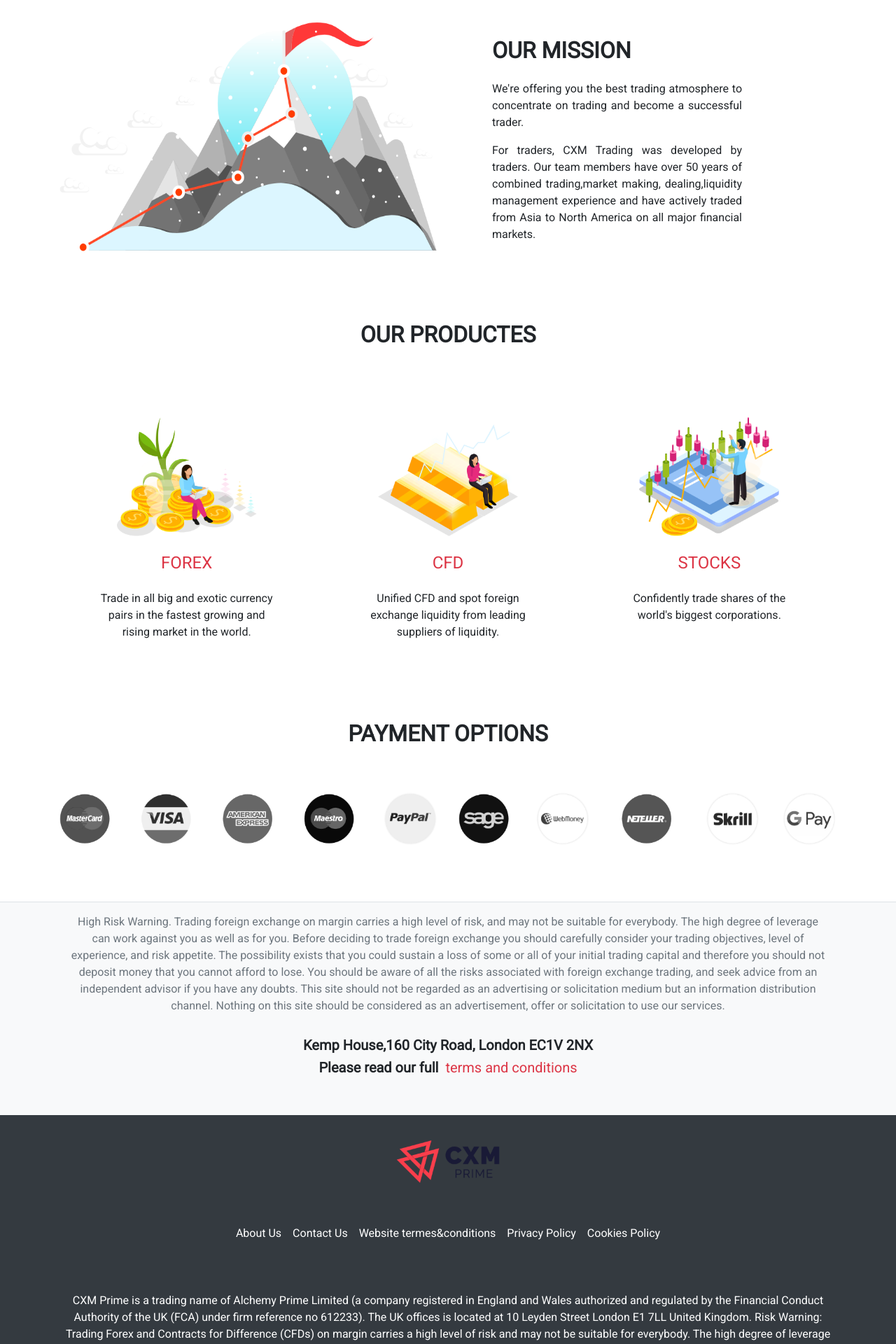
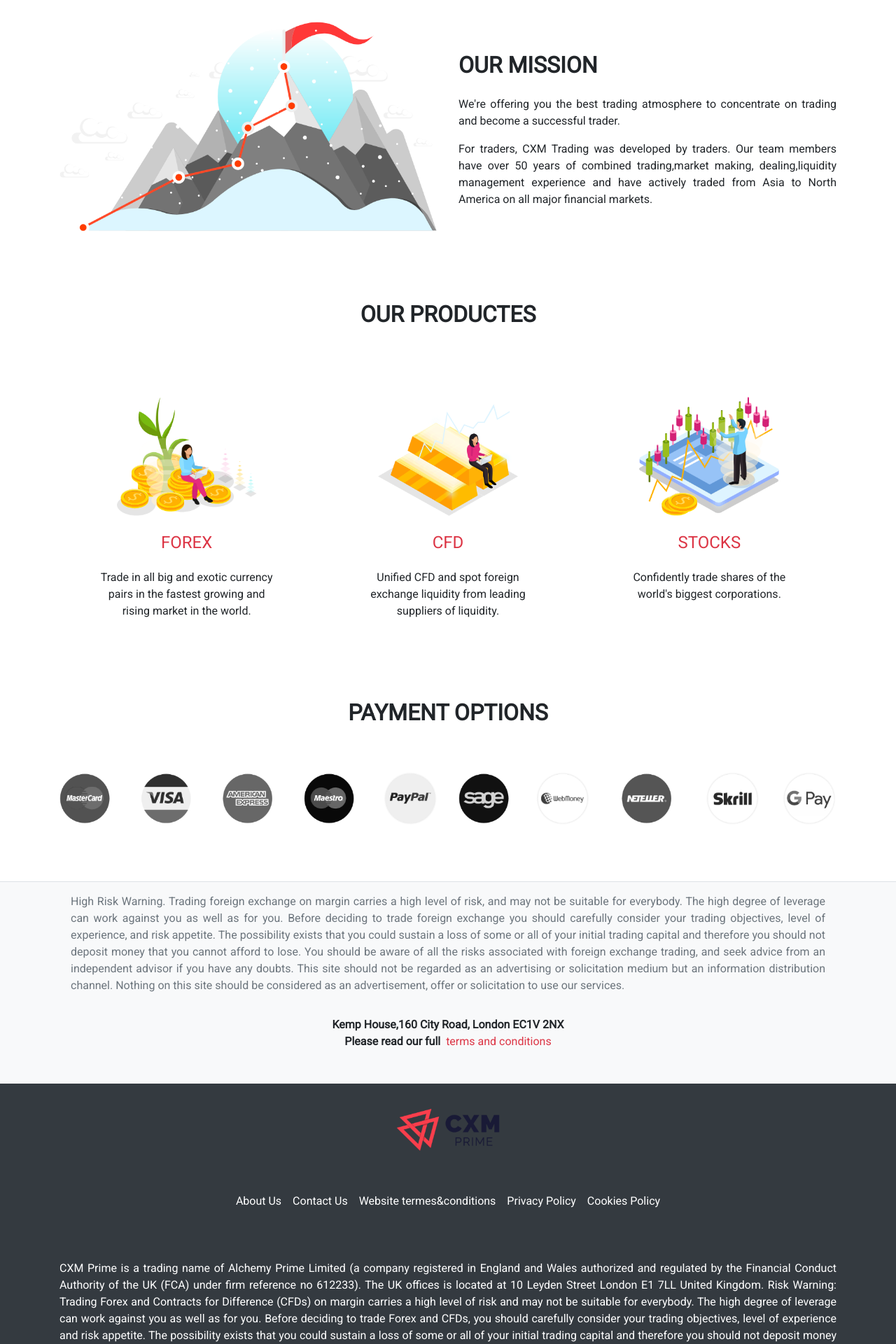
Before and after one commit to narendra897715/cxm, an Angular app: page /home in a window 1280 px wide. Shown: the part 680-2600 px from the top of the page at 70% size. Built offline with nearby package versions, Linux system fonts and the light colour scheme.

Commit message:
fifth commit

```diff
--- a/src/app/app.component.html
+++ b/src/app/app.component.html
@@ -59,7 +59,7 @@
         </li>
       </ul>
     </nav>
-    <p class="py-5" style="text-align:center">CXM Prime is a trading name of Alchemy Prime Limited (a company registered in England and Wales authorized and regulated by the Financial Conduct Authority of the UK (FCA) under firm reference no 612233). The UK offices is located at 10 Leyden Street London E1 7LL United Kingdom. Risk Warning: Trading Forex and Contracts for Difference (CFDs) on margin carries a high level of risk and may not be suitable for everybody. The high degree of leverage can work against you as well as for you. Before deciding to trade Forex and CFDs, you should carefully consider your trading objectives, level of experience and risk appetite. The possibility exists that you could sustain a loss of some or all of your initial trading capital and therefore you should not deposit money that you cannot afford to lose. You should be aware of all the risks associated with trading Forex and CFDs and seek advice from an independent adviser if you have any doubts.</p>
+    <p class="py-5">CXM Prime is a trading name of Alchemy Prime Limited (a company registered in England and Wales authorized and regulated by the Financial Conduct Authority of the UK (FCA) under firm reference no 612233). The UK offices is located at 10 Leyden Street London E1 7LL United Kingdom. Risk Warning: Trading Forex and Contracts for Difference (CFDs) on margin carries a high level of risk and may not be suitable for everybody. The high degree of leverage can work against you as well as for you. Before deciding to trade Forex and CFDs, you should carefully consider your trading objectives, level of experience and risk appetite. The possibility exists that you could sustain a loss of some or all of your initial trading capital and therefore you should not deposit money that you cannot afford to lose. You should be aware of all the risks associated with trading Forex and CFDs and seek advice from an independent adviser if you have any doubts.</p>
       <p class="pb-3">&copy; CXM Prime by Gehan Lmnyr with &hearts;</p>
   </div>
 </footer>
--- a/src/app/header/header.component.html
+++ b/src/app/header/header.component.html
@@ -7,7 +7,7 @@
 
   <div class="collapse navbar-collapse" id="collapsibleNavbar">
     <ul class="navbar-nav m-auto justify-content-center">
-      <li class="nav-item py-sm-4" >
+      <li class="nav-item py-sm-4 active" >
         <a class="nav-link" [ngClass]="(currentRouteName =='/home')?'class1':'class2'" routerLinkActive="active" routerLink="/information/aboutus">ABOUT US</a>
       </li>
       <li class="nav-item">
--- a/src/app/home/home.component.html
+++ b/src/app/home/home.component.html
@@ -21,10 +21,10 @@
         <img src="assets/OurMission.png" alt="Mission " class="w-100 h-100">
       </div>
       <div class="col-md-6 col-sm-12 my-auto">
-        <h2 class="font-weight-bold my-4 pl-5">OUR MISSION</h2>
-        <p class="w-75 pl-5">We're offering you the best trading atmosphere to concentrate on trading and become a successful trader.</p>
+        <h2 class="font-weight-bold my-4">OUR MISSION</h2>
+        <p>We're offering you the best trading atmosphere to concentrate on trading and become a successful trader.</p>
 
-        <p class="w-75 pl-5">For traders, CXM Trading was developed by traders. Our team members have over 50 years of combined trading,market making, dealing,liquidity management experience and have actively traded from Asia to North America on all major financial markets.
+        <p>For traders, CXM Trading was developed by traders. Our team members have over 50 years of combined trading,market making, dealing,liquidity management experience and have actively traded from Asia to North America on all major financial markets.
           </p>
       </div>
     </div>
@@ -73,9 +73,9 @@
   <!-- highrisk -->
   <section class="highrisk bg-light border-top text-center mt-5 pb-5" id="highrisk">
     <div class="container">
-      <p class="text-muted p-3" style="text-align:center">High Risk Warning. Trading foreign exchange on margin carries a high level of risk, and may not be suitable for everybody. The high degree of leverage can work against you as well as for you. Before deciding to trade foreign exchange you should carefully consider your trading objectives, level of experience, and risk appetite. The possibility exists that you could sustain a loss of some or all of your initial trading capital and therefore you should not deposit money that you cannot afford to lose. You should be aware of all the risks associated with foreign exchange trading, and seek advice from an independent advisor if you have any doubts. This site should not be regarded as an advertising or solicitation medium but an information distribution channel. Nothing on this site should be considered as an advertisement, offer or solicitation to use our services.</p>
-      <h5><strong>Kemp House,160 City Road, London EC1V 2NX</strong></h5>
-      <h5><strong>Please read our full &nbsp;</strong> <span class="text-danger" style="cursor: pointer;" routerLink="/information/termsandconditions">terms and conditions</span></h5>
+      <p class="text-muted p-3">High Risk Warning. Trading foreign exchange on margin carries a high level of risk, and may not be suitable for everybody. The high degree of leverage can work against you as well as for you. Before deciding to trade foreign exchange you should carefully consider your trading objectives, level of experience, and risk appetite. The possibility exists that you could sustain a loss of some or all of your initial trading capital and therefore you should not deposit money that you cannot afford to lose. You should be aware of all the risks associated with foreign exchange trading, and seek advice from an independent advisor if you have any doubts. This site should not be regarded as an advertising or solicitation medium but an information distribution channel. Nothing on this site should be considered as an advertisement, offer or solicitation to use our services.</p>
+      <span><strong>Kemp House,160 City Road, London EC1V 2NX</strong></span>
+      <div><strong>Please read our full &nbsp;</strong> <span class="text-danger" style="cursor: pointer;" routerLink="/information/termsandconditions">terms and conditions</span></div>
 
     </div>
   </section>
--- a/src/app/information/aboutus/aboutus.component.html
+++ b/src/app/information/aboutus/aboutus.component.html
@@ -20,12 +20,12 @@
         <img src="assets/OurMission.png" alt="Mission " class="w-100 h-100">
       </div>
       <div class="col-md-6 col-sm-12 my-auto">
-        <h2 class="font-weight-bold my-4 pl-5 text-uppercase">Our Mission</h2>
-        <p class="w-75 pl-5">We're offering you the best trading atmosphere to concentrate on trading and become a successful trader.
+        <h2 class="font-weight-bold my-4 text-uppercase">Our Mission</h2>
+        <p>We're offering you the best trading atmosphere to concentrate on trading and become a successful trader.</p>
 
-          For traders, CXM Trading was developed by traders. Our team members have over 50 years of combined trading,market making, dealing,liquidity management experience and have actively traded from Asia to North America on all major financial markets.
+         <p>For traders, CXM Trading was developed by traders. Our team members have over 50 years of combined trading,market making, dealing,liquidity management experience and have actively traded from Asia to North America on all major financial markets.
           </p>
-        <button class="btn btn-sm btn-danger px-4 ml-5 mt-2">ENQUIRE</button>
+        <button class="btn btn-sm btn-danger px-4 mt-2" style="background-color: #FF2132 !important;">ENQUIRE</button>
 
       </div>
     </div>
--- a/src/app/information/contact/contact.component.html
+++ b/src/app/information/contact/contact.component.html
@@ -41,15 +41,16 @@
               <textarea type="text" class="form-control  bg-dark text-white" id="formGroupExampleInput2" rows="6" placeholder="Message"></textarea>
             </div>
           </form>
+          <button class="btn btn-sm btn-danger px-5 mt-4 mb-3 d-block d-sm-none" style="background-color: #FF2132 !important;height:50px;width:150px;">SEND</button>
         </div>
         <div class="col-md-4 col-sm-12 ">
-          <h4 class="font-weight-bold text-danger">Accounts @example.com</h4>
-          <h6>Lorem ipsum dolor sit, amet consect</h6>
+          <h4 class="font-weight-bold" style="color:#FF2132">Accounts @example.com</h4>
+          <h6>Kemp House, 160 City Road, London EC1V 2NX</h6>
           <img src="assets/maps.webp" class="w-100 h-75 my-2 border-dark rounded" alt="">
 
 
         </div>
       </div>
-      <button class="btn btn-sm btn-danger px-5 mt-4">ENQUIRE</button>
+      <button class="btn btn-sm btn-danger px-5 mt-4 d-none d-sm-block" style="background-color: #FF2132 !important;height:50px;width:150px;">SEND</button>
     </div>
   </section>
--- a/src/app/information/information.component.html
+++ b/src/app/information/information.component.html
@@ -3,8 +3,8 @@
  <!-- highrisk -->
  <section class="highrisk bg-light border-top text-center mt-5 pb-5" id="highrisk">
     <div class="container">
-      <p class="text-muted p-3" style="text-align:center">High Risk Warning. Trading foreign exchange on margin carries a high level of risk, and may not be suitable for everybody. The high degree of leverage can work against you as well as for you. Before deciding to trade foreign exchange you should carefully consider your trading objectives, level of experience, and risk appetite. The possibility exists that you could sustain a loss of some or all of your initial trading capital and therefore you should not deposit money that you cannot afford to lose. You should be aware of all the risks associated with foreign exchange trading, and seek advice from an independent advisor if you have any doubts. This site should not be regarded as an advertising or solicitation medium but an information distribution channel. Nothing on this site should be considered as an advertisement, offer or solicitation to use our services.</p>
-      <h5><strong>Kemp House,160 City Road, London EC1V 2NX</strong></h5>
-      <h5><strong>Please Read our full &nbsp;</strong><span class="text-danger" style="cursor: pointer;" routerLink="/information/termsandconditions">terms and conditions</span></h5>
+      <p class="text-muted p-3">High Risk Warning. Trading foreign exchange on margin carries a high level of risk, and may not be suitable for everybody. The high degree of leverage can work against you as well as for you. Before deciding to trade foreign exchange you should carefully consider your trading objectives, level of experience, and risk appetite. The possibility exists that you could sustain a loss of some or all of your initial trading capital and therefore you should not deposit money that you cannot afford to lose. You should be aware of all the risks associated with foreign exchange trading, and seek advice from an independent advisor if you have any doubts. This site should not be regarded as an advertising or solicitation medium but an information distribution channel. Nothing on this site should be considered as an advertisement, offer or solicitation to use our services.</p>
+      <span><strong>Kemp House,160 City Road, London EC1V 2NX</strong></span>
+      <div><strong>Please Read our full &nbsp;</strong><span class="text-danger" style="cursor: pointer;" routerLink="/information/termsandconditions">terms and conditions</span></div>
     </div>
   </section>
```
